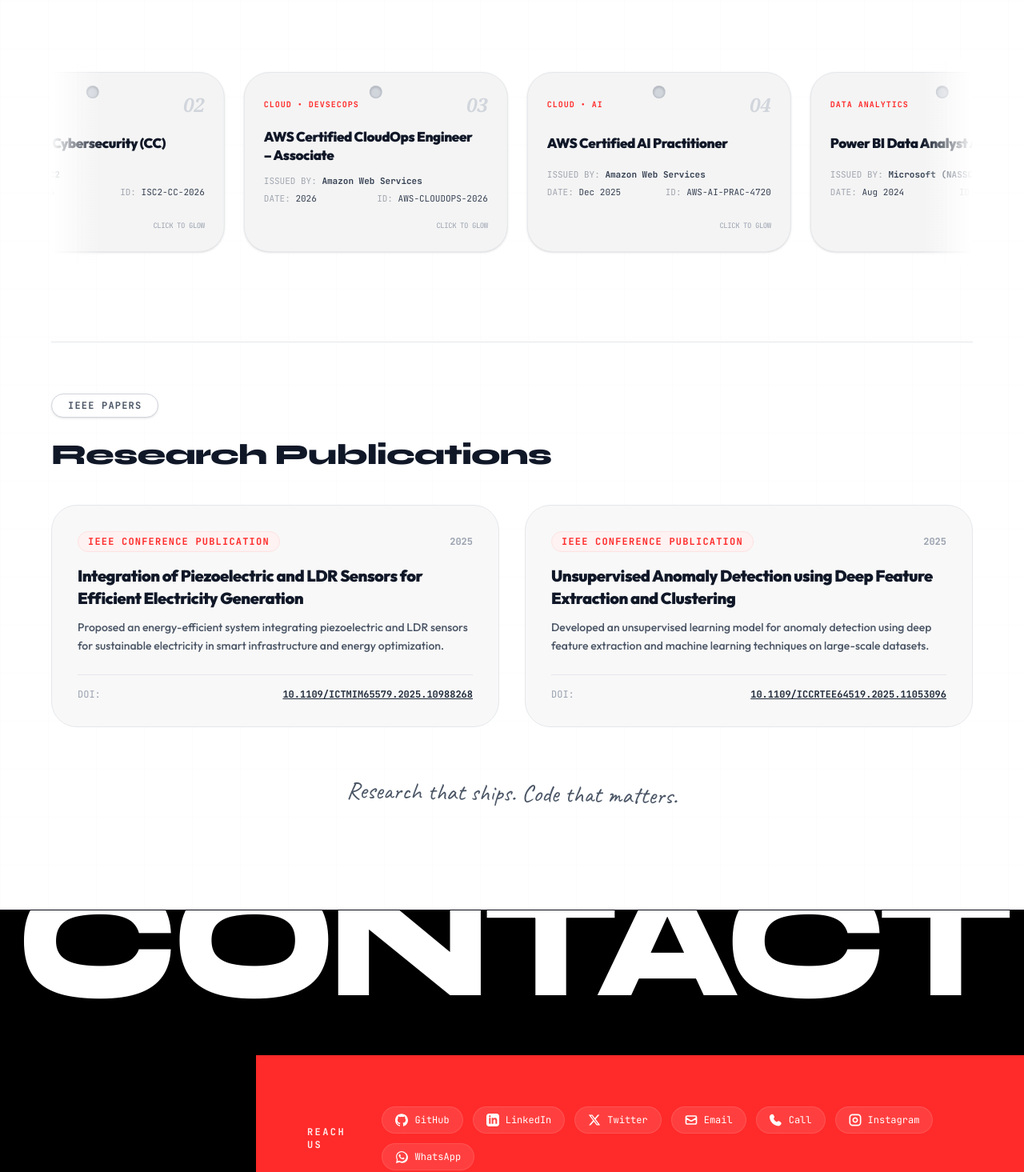
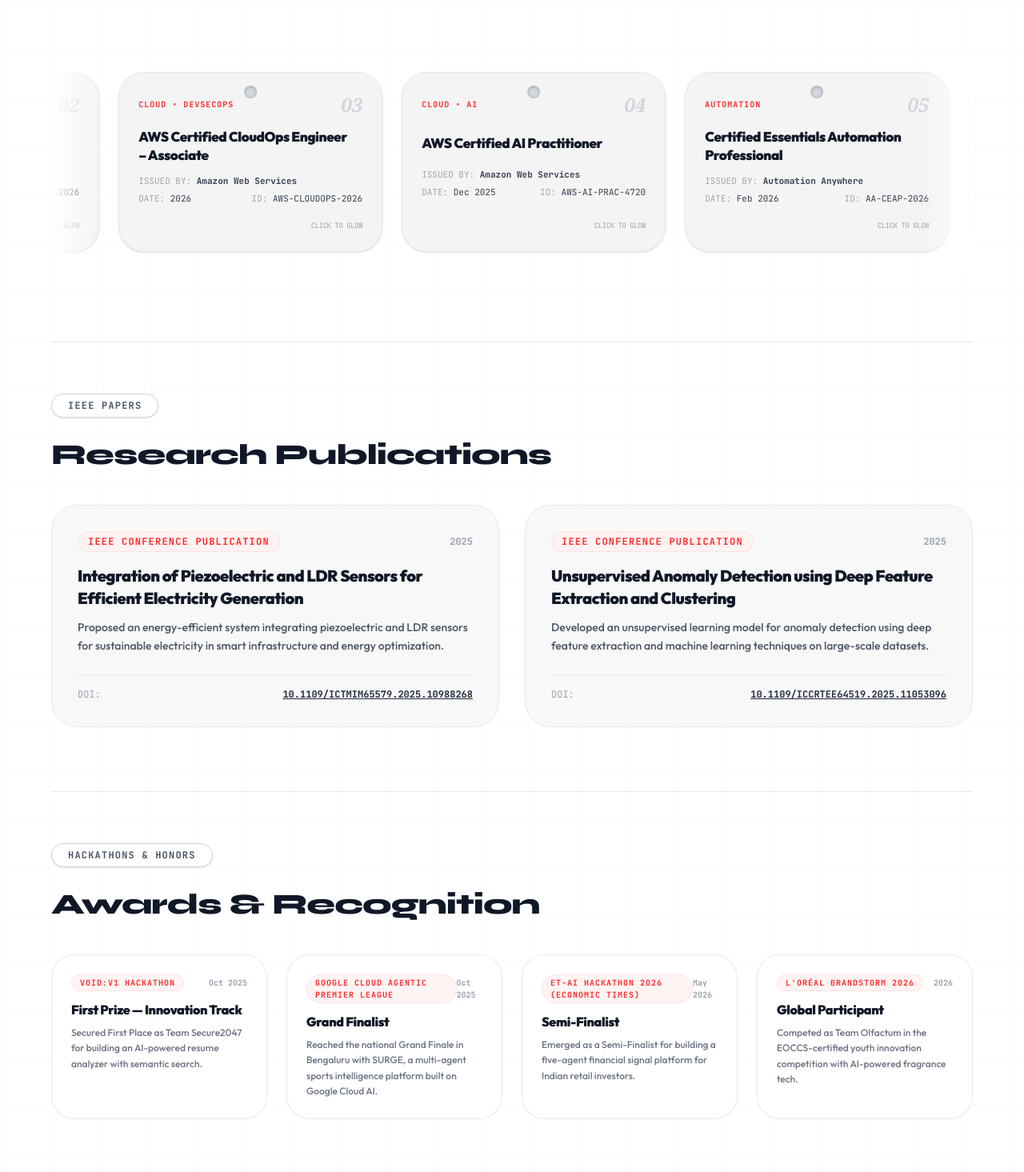
Before and after one commit to anishanandhan/anish-anandhan, a React (Vite) app: page / in a window 1280 px wide. Shown: the part 9380-10845 px from the top of the page at 80% size. Built offline with nearby package versions, Linux system fonts and the light colour scheme.

Commit message:
Add hackathon awards and additional certs from LinkedIn/hello.cv profile

```diff
--- a/src/components/Credentials.jsx
+++ b/src/components/Credentials.jsx
@@ -39,6 +39,24 @@
   },
   {
     number: "05",
+    category: "AUTOMATION",
+    title: "Certified Essentials Automation Professional",
+    issuer: "Automation Anywhere",
+    issueDate: "Feb 2026",
+    credentialId: "AA-CEAP-2026",
+    verifyUrl: "https://certificates.automationanywhere.com/"
+  },
+  {
+    number: "06",
+    category: "AI & CLOUD",
+    title: "Salesforce Agentforce Certification",
+    issuer: "Udemy",
+    issueDate: "Dec 2025",
+    credentialId: "SF-AGENTFORCE-2025",
+    verifyUrl: "https://www.udemy.com/"
+  },
+  {
+    number: "07",
     category: "DATA ANALYTICS",
     title: "Power BI Data Analyst Associate",
     issuer: "Microsoft (NASSCOM)",
@@ -47,7 +65,7 @@
     verifyUrl: "https://learn.microsoft.com/"
   },
   {
-    number: "06",
+    number: "08",
     category: "CYBERSECURITY",
     title: "OWASP Top 10",
     issuer: "TryHackMe",
@@ -71,6 +89,33 @@
     year: "2025",
     doi: "10.1109/ICCRTEE64519.2025.11053096",
     details: "Developed an unsupervised learning model for anomaly detection using deep feature extraction and machine learning techniques on large-scale datasets."
+  }
+];
+
+const awardsList = [
+  {
+    title: "First Prize — Innovation Track",
+    event: "VOID:v1 Hackathon",
+    date: "Oct 2025",
+    details: "Secured First Place as Team Secure2047 for building an AI-powered resume analyzer with semantic search."
+  },
+  {
+    title: "Grand Finalist",
+    event: "Google Cloud Agentic Premier League",
+    date: "Oct 2025",
+    details: "Reached the national Grand Finale in Bengaluru with SURGE, a multi-agent sports intelligence platform built on Google Cloud AI."
+  },
+  {
+    title: "Semi-Finalist",
+    event: "ET-AI Hackathon 2026 (Economic Times)",
+    date: "May 2026",
+    details: "Emerged as a Semi-Finalist for building a five-agent financial signal platform for Indian retail investors."
+  },
+  {
+    title: "Global Participant",
+    event: "L'Oréal Brandstorm 2026",
+    date: "2026",
+    details: "Competed as Team Olfactum in the EOCCS-certified youth innovation competition with AI-powered fragrance tech."
   }
 ];
 
@@ -215,6 +260,42 @@
           </div>
         </div>
 
+        {/* Hackathon Awards & Honors Section */}
+        <div className="mt-20 pt-16 border-t border-gray-200" data-aos="fade-up">
+          <div className="inline-block border border-gray-300 rounded-full px-5 py-1.5 text-xs text-gray-600 font-bold mb-6 shadow-sm bg-white uppercase tracking-widest font-mono">
+            Hackathons & Honors
+          </div>
+          <h3 className="text-3xl md:text-4xl font-black text-gray-900 leading-tight tracking-tight font-display mb-10">
+            Awards & Recognition
+          </h3>
+
+          <div className="grid grid-cols-1 md:grid-cols-2 lg:grid-cols-4 gap-6">
+            {awardsList.map((award, index) => (
+              <div
+                key={index}
+                className="bg-white border border-gray-200/90 rounded-[1.8rem] p-6 flex flex-col justify-between hover:border-[#ff2a2a]/40 hover:shadow-md transition-all duration-300"
+              >
+                <div>
+                  <div className="flex justify-between items-center mb-3">
+                    <span className="text-[10px] font-bold text-[#ff2a2a] uppercase tracking-widest font-mono bg-red-50/80 px-2.5 py-0.5 rounded-full border border-red-100">
+                      {award.event}
+                    </span>
+                    <span className="text-[10px] font-mono text-gray-400 font-bold">
+                      {award.date}
+                    </span>
+                  </div>
+                  <h4 className="text-base font-black text-gray-900 mb-2 tracking-tight leading-snug">
+                    {award.title}
+                  </h4>
+                  <p className="text-gray-500 text-xs leading-relaxed font-medium">
+                    {award.details}
+                  </p>
+                </div>
+              </div>
+            ))}
+          </div>
+        </div>
+
         {/* Footer Tagline */}
         <div className="mt-16 text-center" data-aos="fade-up">
           <span className="font-['Caveat',cursive] text-3xl text-gray-600 block rotate-1">
```
